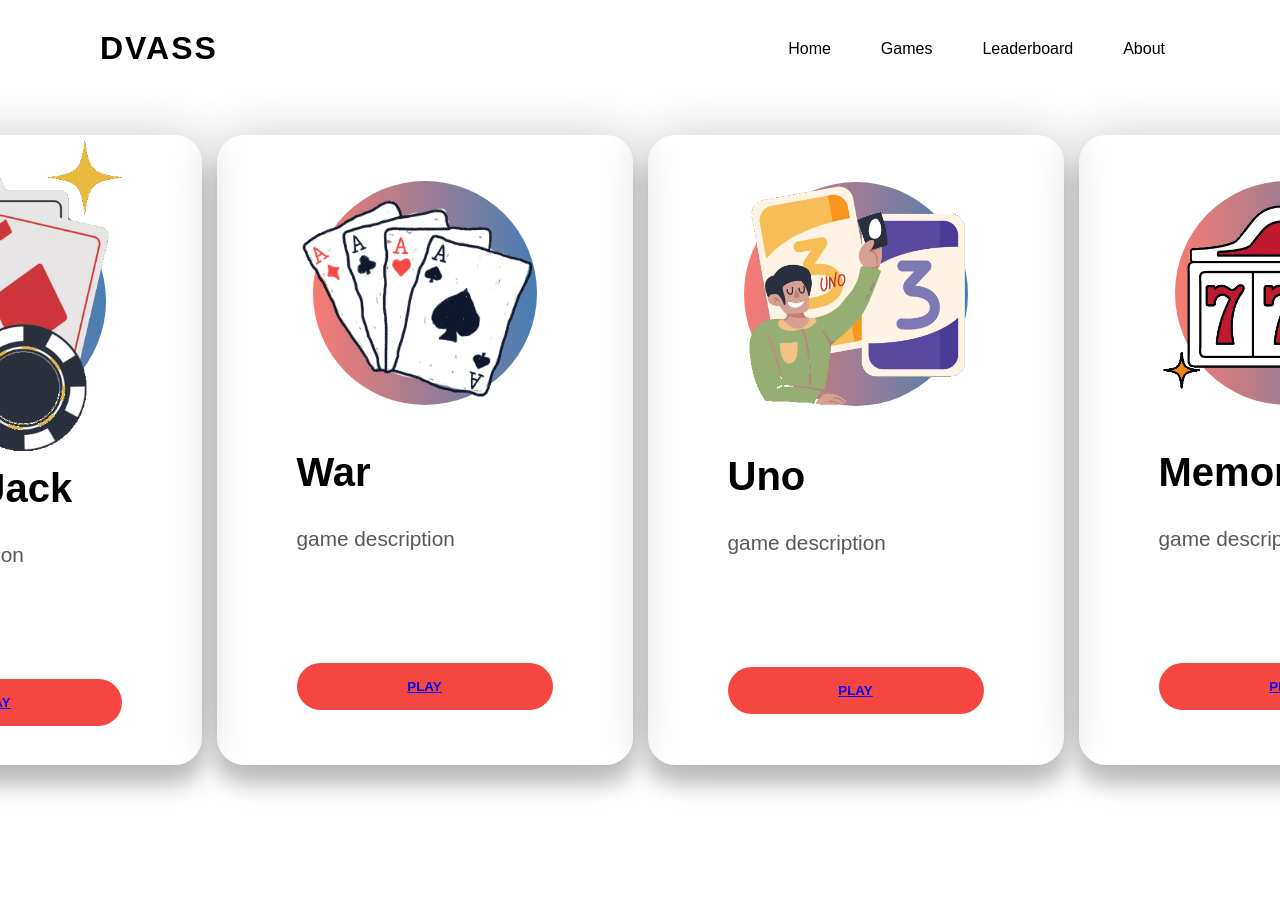
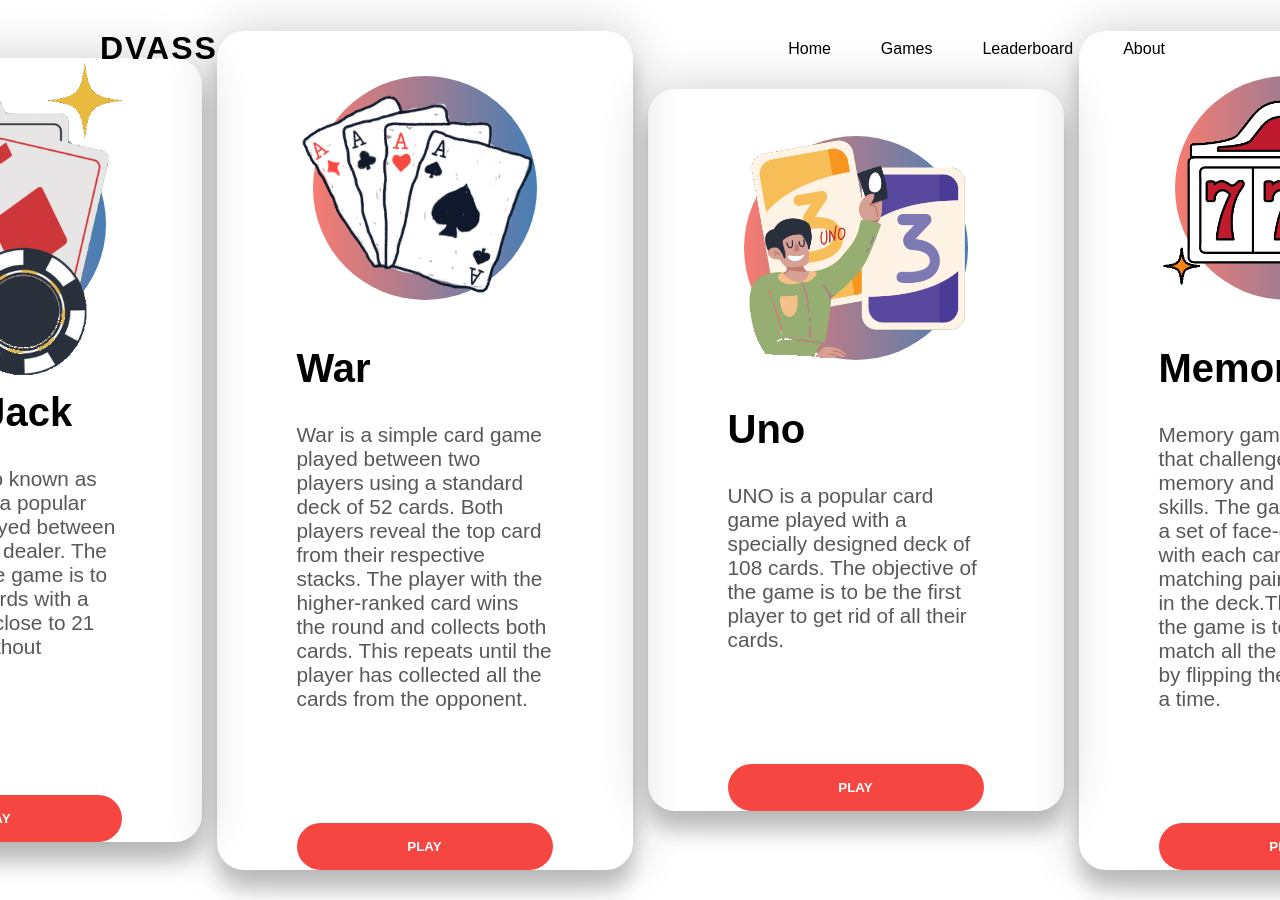
Before and after one commit to SRIHITAKOTT1213/DVASS, a Jekyll site: the page built from _pages/games.md, in a window 1280 px wide. Built offline with Jekyll 4.4.1, drawn with Linux system fonts in a browser that asks for light colours.

Commit message:
game descriptions

```diff
--- a/_pages/games.md
+++ b/_pages/games.md
@@ -24,7 +24,7 @@
                 </div>
                 <div class="info">
                     <h1 class="title">Black Jack</h1>
-                    <h3>game description</h3>
+                    <h3>Blackjack, also known as twenty-one, is a popular card game played between a player and a dealer. The objective of the game is to accumulate cards with a total value as close to 21 as possible without exceeding it. </h3>
                     <div class="play">
                         <button><a href="{{ site.baseurl }}/blackjack">PLAY</a></button>
                     </div>
@@ -37,7 +37,7 @@
                 </div>
                 <div class="info">
                     <h1 class="title">War</h1>
-                    <h3>game description</h3>
+                    <h3>War is a simple card game played between two players using a standard deck of 52 cards. Both players reveal the top card from their respective stacks. The player with the higher-ranked card wins the round and collects both cards. This repeats until the player has collected all the cards from the opponent.</h3>
                     <div class="play">
                         <button><a href="{{ site.baseurl }}/war">PLAY</a></button>
                     </div>
@@ -50,7 +50,7 @@
                 </div>
                 <div class="info">
                     <h1 class="title">Uno</h1>
-                    <h3>game description</h3>
+                    <h3>UNO is a popular card game played with a specially designed deck of 108 cards. The objective of the game is to be the first player to get rid of all their cards.</h3>
                     <div class="play">
                         <button><a href="{{ site.baseurl }}/uno">PLAY</a></button>
                     </div>
@@ -63,7 +63,7 @@
                 </div>
                 <div class="info">
                     <h1 class="title">Memory</h1>
-                    <h3>game description</h3>
+                    <h3>Memory game is a game that challenges players' memory and concentration skills. The game  consists of a set of face-down cards with each card having a matching pair somewhere in the deck.The objective of the game is to find and match all the pairs of cards by flipping them over two at a time.</h3>
                     <div class="play">
                         <button><a href="{{ site.baseurl }}/memorygame">PLAY</a></button>
                     </div>
@@ -120,10 +120,10 @@
 
     header ul li a
     {
-    text-decoration: none;
-    padding: 6px 15px;
-    color: black;
-    border-radius: 20px;
+        text-decoration: none;
+        padding: 6px 15px;
+        color: black;
+        border-radius: 20px;
     }
 
     header ul li a:hover
```
Also changed, not shown: other parts of _pages/games.md (+1 -1 lines).
